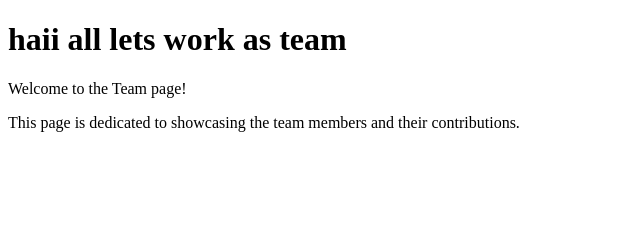
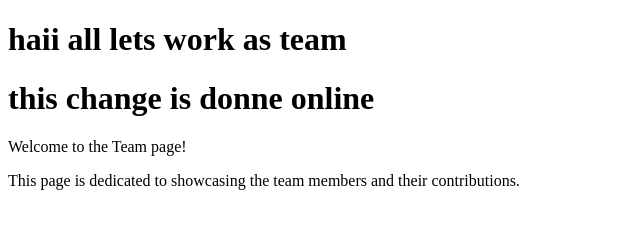
Before and after one commit to ArdraSB/GitPractice, a plain HTML site: page users/team.html in a window 1280 px wide. Shown: the whole page, without its empty margins (0-640 px from the left). Drawn offline with Linux system fonts and the light colour scheme.

Commit message:
change commited online

```diff
--- a/users/team.html
+++ b/users/team.html
@@ -7,6 +7,7 @@
 </head>
 <body>
     <h1>haii all lets work as team</h1>
+    <h1>this change is donne online </h1>
     <p>Welcome to the Team page!</p>
     <p>This page is dedicated to showcasing the team members and their contributions.</p>
 </body>
```
